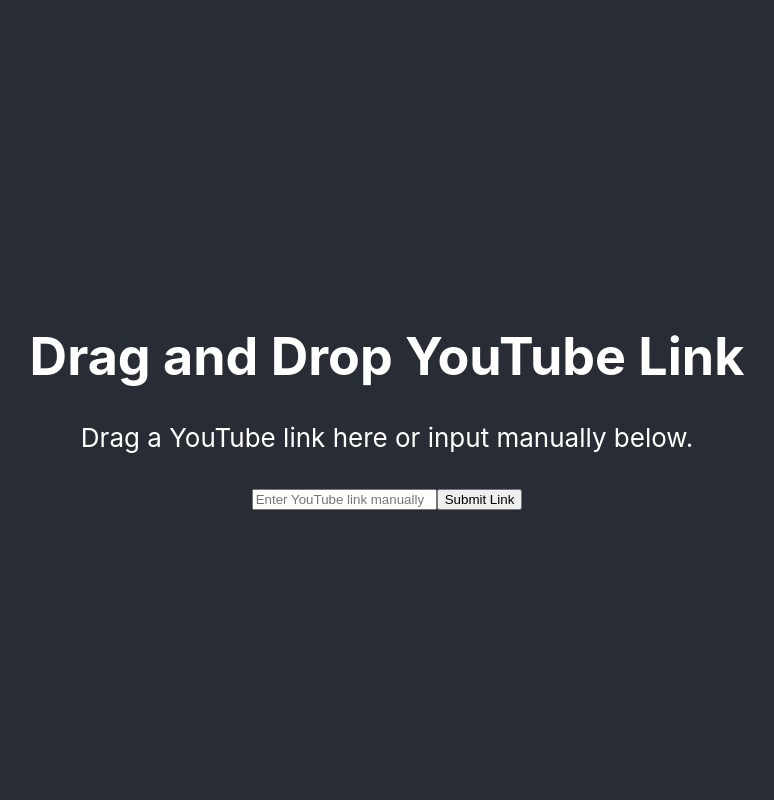
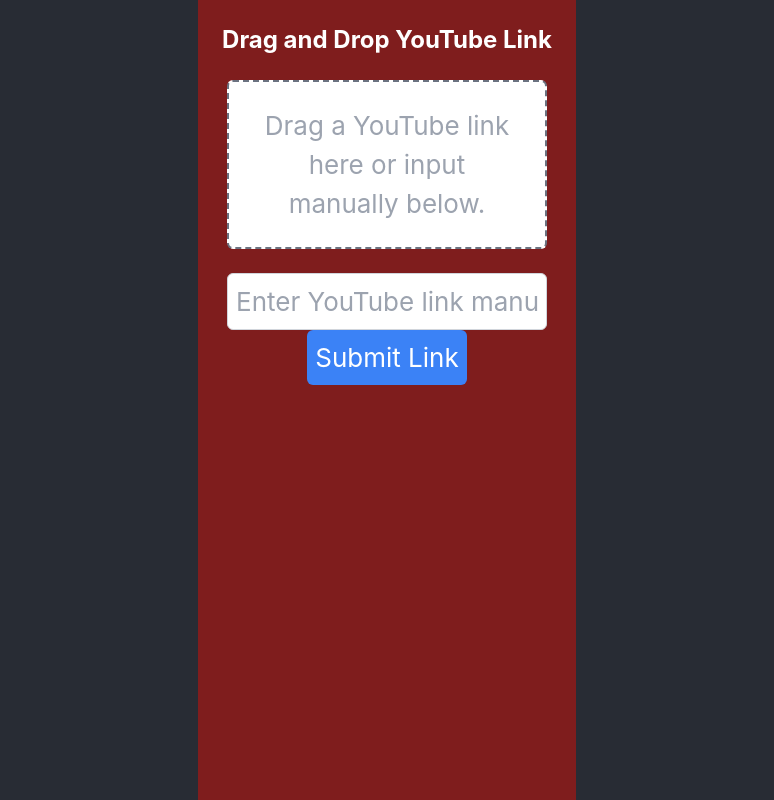
Before and after one commit to JuicyVo/langarahack2024, a React (Create React App) app in the folder hackathon2024/: page / in a window 1280 px wide. Shown: the whole page, without its empty margins (253-1027 px from the left). Built offline with nearby package versions, Linux system fonts and the light colour scheme.

Commit message:
postcss.config.js created

```diff
--- /dev/null
+++ b/hackathon2024/postcss.config.js
@@ -0,0 +1,6 @@
+module.exports = {
+    plugins: [
+      require('tailwindcss'),
+      require('autoprefixer'),
+    ],
+  }
--- a/hackathon2024/src/App.js
+++ b/hackathon2024/src/App.js
@@ -1,4 +1,3 @@
-import logo from "./logo.svg";
 import "./App.css";
 import { DragAndDrop } from "./components/DragAndDrop";
 
--- a/hackathon2024/src/components/DragAndDrop.js
+++ b/hackathon2024/src/components/DragAndDrop.js
@@ -45,7 +45,7 @@
   };
 
   return (
-    <div className="flex flex-col items-center p-6 bg-gray-100 min-h-screen">
+    <div className="flex flex-col items-center p-6 bg-gray-100 min-h-screen bg-red-900">
       <h1 className="text-2xl font-bold mb-6">Drag and Drop YouTube Link</h1>
 
       <div
--- a/hackathon2024/src/index.css
+++ b/hackathon2024/src/index.css
@@ -1,3 +1,7 @@
+@tailwind base;
+@tailwind components;
+@tailwind utilities;
+
 body {
   margin: 0;
   font-family: -apple-system, BlinkMacSystemFont, 'Segoe UI', 'Roboto', 'Oxygen',
--- a/hackathon2024/tailwind.config.js
+++ b/hackathon2024/tailwind.config.js
@@ -1,21 +1,11 @@
 /** @type {import('tailwindcss').Config} */
 module.exports = {
-  content: [],
+  content: [
+    "./src/**/*.{js,jsx,ts,tsx}",
+
+  ],
   theme: {
-    extend: {
-      colors: {
-        primary: {
-          light: "#D8B4FE", // Light purple
-          DEFAULT: "#8B5CF6", // Normal purple (primary)
-          dark: "#6D28D9", // Dark purple
-        },
-        secondary: {
-          light: "#E5E7EB", // Light gray
-          DEFAULT: "#9CA3AF", // Normal gray (secondary)
-          dark: "#4B5563", // Dark gray
-        },
-      },
-    },
+    extend: {},
   },
   plugins: [],
-};
+}
```
